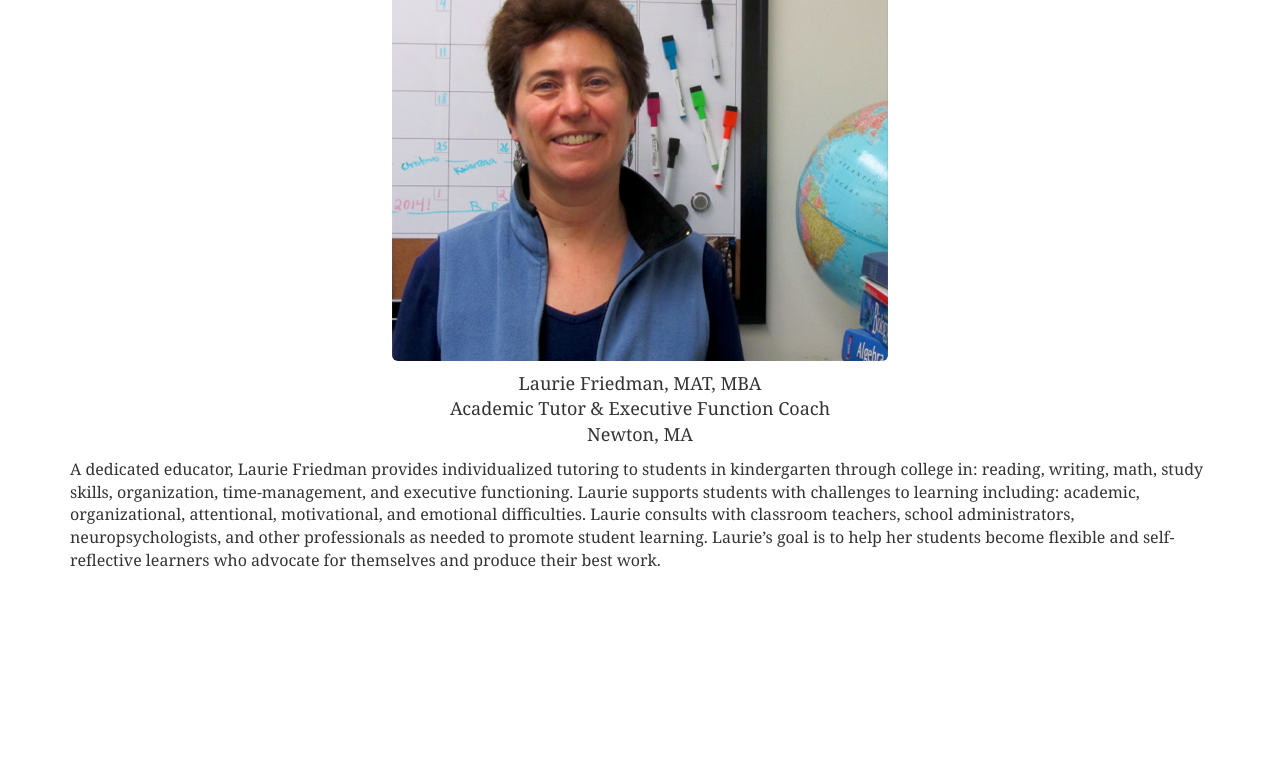
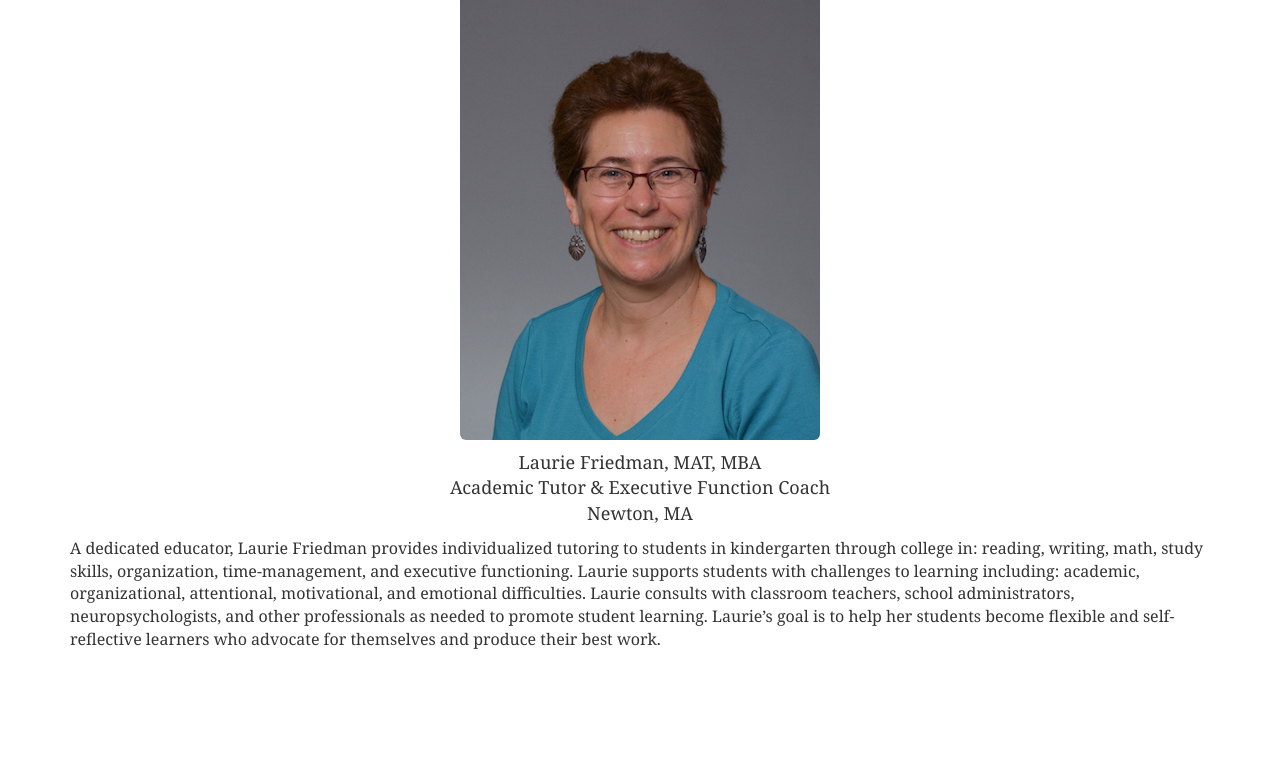
Before and after one commit to friedmantutoring/friedmantutoring.github.io, a plain HTML site: page index.html in a window 1280 px wide. Shown: the part 152-913 px from the top of the page. Before the commit the page ends 834 px from the top, so only its background shows below. Drawn offline with nearby package versions, Linux system fonts and the light colour scheme.

Commit message:
Automated commit at 2018-09-11 20:08:21 UTC by middleman-deploy 1.0.0

```diff
--- a/index.html
+++ b/index.html
@@ -67,7 +67,7 @@
         <div class="container">
             <section class="page-content">
                 <h1 class="centered">Friedman Tutoring</h1>
-                <img class="img-responsive img-rounded centered" alt="Laurie Friedman whiteboard image" src="img/laurie-42f65a1b.png" />
+                <img class="img-responsive img-rounded centered" alt="Laurie Friedman whiteboard image" src="img/laurie-5f5422be.jpg" />
 <div class="qualifications centered">
     <div>Laurie Friedman, MAT, MBA</div>
     <div>Academic Tutor &amp; Executive Function Coach</div>
```
Also changed, not shown: img/laurie-5f5422be.jpg (added).
